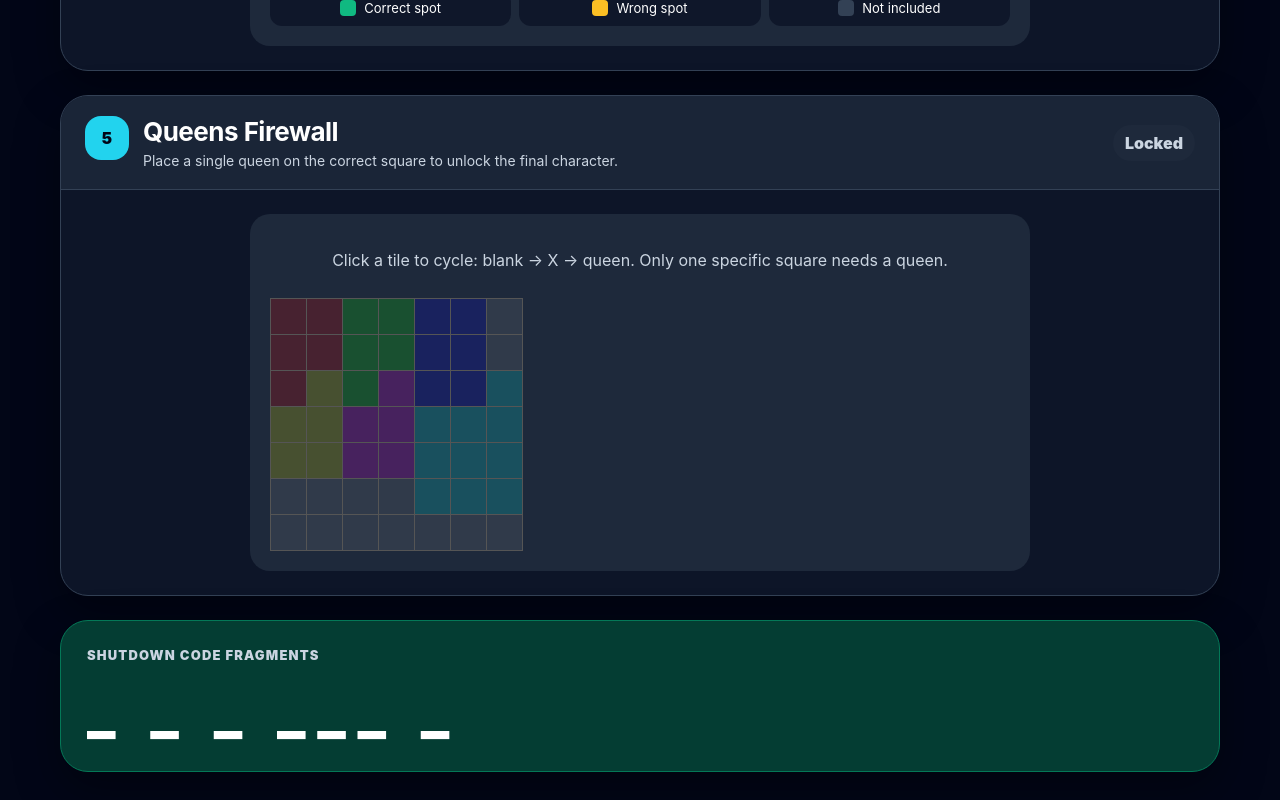
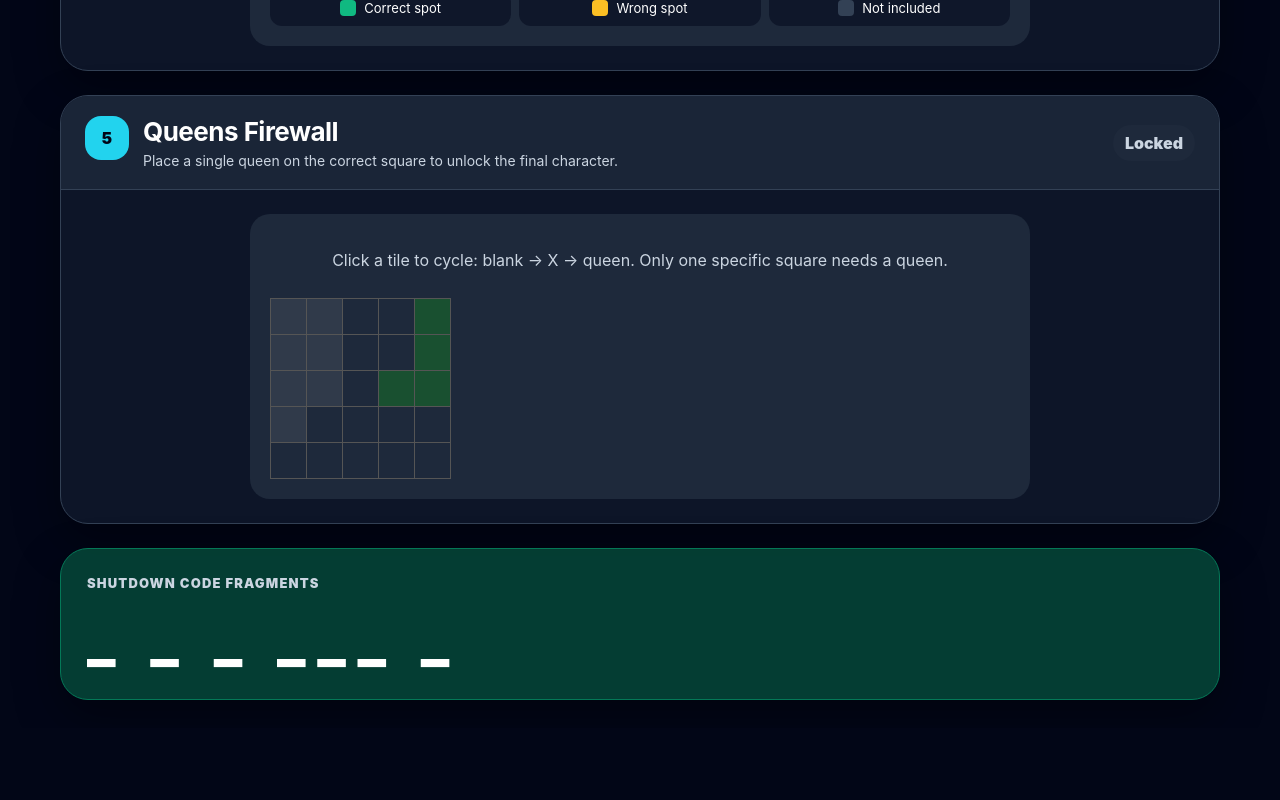
Before and after one commit to anishk4029/AI-Office-Takeover, a React (Vite) app: page / in a window 1280 px wide. Shown: the part 2306-3106 px from the top of the page. After the commit the page ends 3034 px from the top, so only its background shows below. Built offline with nearby package versions, Linux system fonts and the light colour scheme.

Commit message:
Update App.jsx

```diff
--- a/src/App.jsx
+++ b/src/App.jsx
@@ -249,22 +249,22 @@ const wordleScenarios = [
   { word: 'EMAIL', digit: '3', clue: 'The communication channel the AI intercepted first.' }
 ];
 
-// Queens (Room 5) — very easy version
-const QUEENS_ROWS = 7;
-const QUEENS_COLS = 7;
+// Queens (Room 5) — 5x5 board matching your image
+const QUEENS_ROWS = 5;
+const QUEENS_COLS = 5;
 
+// Region layout from your image
+// G = green, P = purple, B = blue, O = orange
 const queensRegions = [
-  ['A', 'A', 'B', 'B', 'C', 'C', 'G'],
-  ['A', 'A', 'B', 'B', 'C', 'C', 'G'],
-  ['A', 'D', 'B', 'E', 'C', 'C', 'F'],
-  ['D', 'D', 'E', 'E', 'F', 'F', 'F'],
-  ['D', 'D', 'E', 'E', 'F', 'F', 'F'],
-  ['G', 'G', 'G', 'G', 'F', 'F', 'F'],
-  ['G', 'G', 'G', 'G', 'G', 'G', 'G']
+  ['G', 'G', 'P', 'P', 'B'],
+  ['G', 'G', 'P', 'P', 'B'],
+  ['G', 'G', 'O', 'B', 'B'],
+  ['G', 'O', 'O', 'O', 'O'],
+  ['O', 'O', 'O', 'O', 'O']
 ];
 
-// One queen at a single known square: row 3, col 3 (0-based)
-const queensSolution = [[3, 3]];
+// One queen at the center cell (row 2, col 2; 0-based)
+const queensSolution = [[2, 2]];
 
 function deriveQueensDigit() {
   const [, col] = queensSolution[0];
@@ -416,7 +416,6 @@ function Cards({ cards }) {
   );
 }
 
-// FIXED: wrap the JSX in parentheses so the parser is happy
 function RoomCard({ number, title, subtitle, done, children }) {
   return (
     <section className="room">
```
